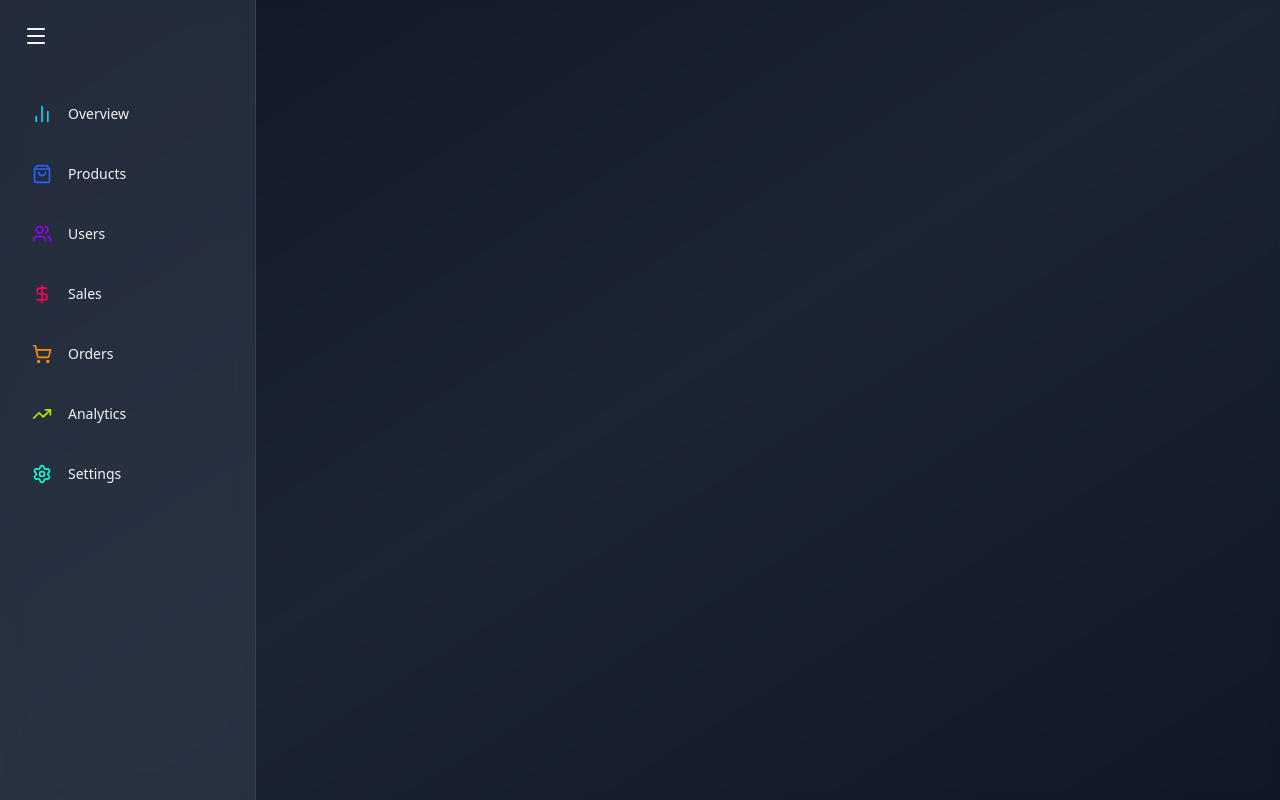
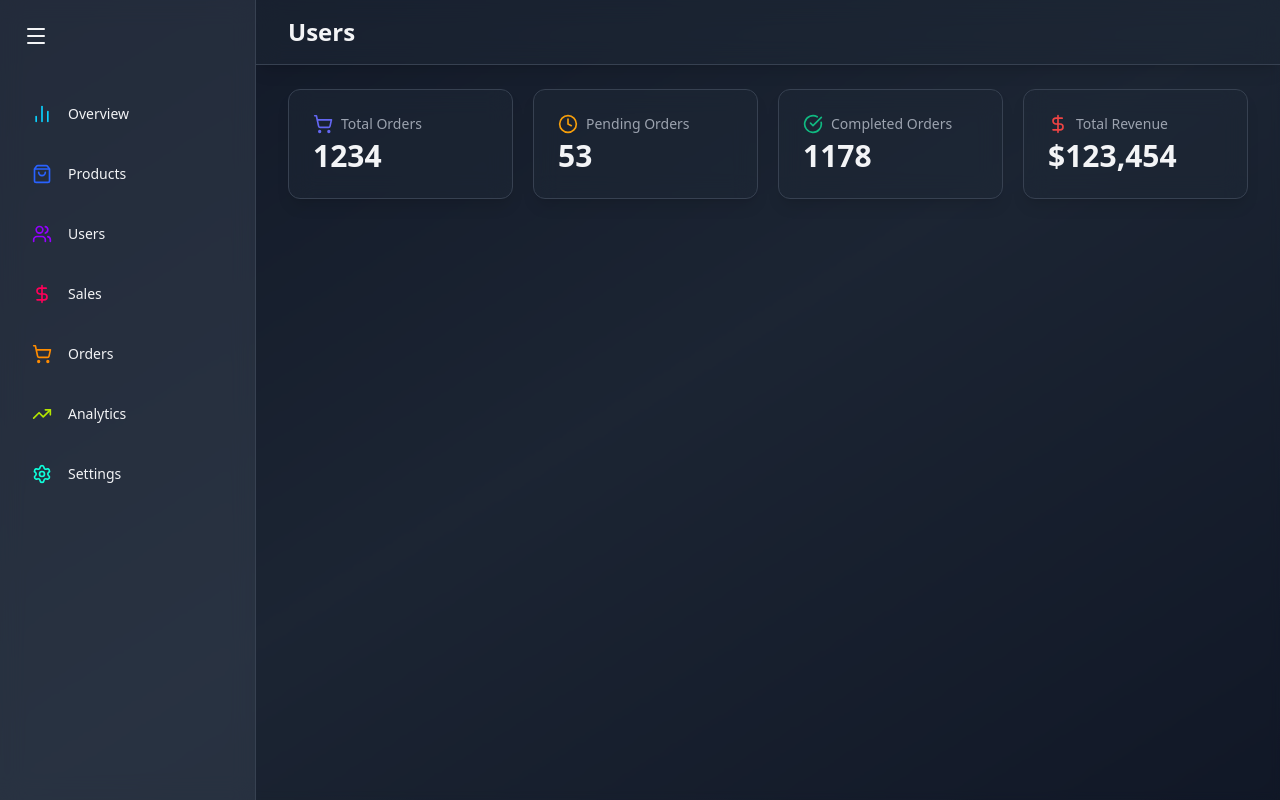
Before and after one commit to devrolet/react-admin-dashboard, a React (Vite) app: page /orders in a window 1280 px wide. Built offline with nearby package versions, Linux system fonts and the light colour scheme.

Commit message:
Create OrdersPage, move Sidebar component, add StatCards to OrdersPage

```diff
--- a/src/App.jsx
+++ b/src/App.jsx
@@ -1,11 +1,12 @@
 import { Route, Routes } from "react-router-dom";
 
-import Sidebar from "./components/Sidebar";
+import Sidebar from "./components/common/Sidebar";
 
 import OverviewPage from "./pages/OverviewPage";
 import ProductsPage from "./pages/ProductsPage";
 import UsersPage from "./pages/UsersPage";
 import SalesPage from "./pages/SalesPage";
+import OrdersPage from "./pages/OrdersPage";
 
 
 
@@ -30,6 +31,7 @@ function App() {
         <Route path="/products" element={<ProductsPage />} />
         <Route path="/users" element={<UsersPage />} />
         <Route path="/sales" element={<SalesPage />} />
+        <Route path="/orders" element={<OrdersPage />} />
       </Routes>
     </div>
   )
--- /dev/null
+++ b/src/pages/OrdersPage.jsx
@@ -0,0 +1,57 @@
+// eslint-disable-next-line no-unused-vars
+import { motion } from "framer-motion";
+import { CheckCircle, Clock, DollarSign, ShoppingCart } from "lucide-react";
+
+import Header from "../components/common/Header"
+import StatCard from "../components/common/StatCard";
+
+const ORDERS_STATS = {
+  totalOrders: 1234,
+  pendingOrders: 53,
+  completedOrders: 1178,
+  totalRevenue: "$123,454"
+}
+
+const OrdersPage = () => {
+  return (
+    <div className="flex-1 overflow-auto relative z-10">
+      <Header title="Users" />
+      <main className="max-w-7xl mx-auto py-6 px-4 lg:px-8">
+        {/* STATS */}
+        <motion.div
+          className="grid grid-cols-1 gap-5 sm:grid-cols-2 lg:grid-cols-4 mb-8"
+          initial={{ opacity: 0, y:20 }}
+          animate={{ opacity: 1, y: 0 }}
+          transition={{ duration: 1 }}
+        >
+          <StatCard
+            name="Total Orders"
+            icon={ShoppingCart}
+            value={ORDERS_STATS.totalOrders}
+            color="#6366F1"
+          />
+          <StatCard
+            name="Pending Orders"
+            icon={Clock}
+            value={ORDERS_STATS.pendingOrders}
+            color="#F59E0B"
+          />
+          <StatCard
+            name="Completed Orders"
+            icon={CheckCircle}
+            value={ORDERS_STATS.completedOrders}
+            color="#10B981"
+          />
+          <StatCard
+            name="Total Revenue"
+            icon={DollarSign}
+            value={ORDERS_STATS.totalRevenue}
+            color="#EF4444"
+          />
+        </motion.div>
+      </main>
+    </div>
+  )
+}
+
+export default OrdersPage
--- a/src/pages/UsersPage.jsx
+++ b/src/pages/UsersPage.jsx
@@ -10,7 +10,7 @@ import UserActivityHeatmap from "../components/users/UserActivityHeatmap";
 import UserDemographicChart from "../components/users/UserDemographicChart";
 
 
-const userStats = {
+const USER_STATS = {
   totalUsers: 152845,
   newUsersToday: 253,
   activeUsers: 98520,
@@ -32,25 +32,25 @@ const UsersPage = () => {
           <StatCard
             name="Total Users"
             icon={UsersIcon}
-            value={userStats.totalUsers.toLocaleString()}
+            value={USER_STATS.totalUsers.toLocaleString()}
             color="#6366F1"
           />
           <StatCard
             name="New Users Today"
             icon={UserPlus}
-            value={userStats.newUsersToday}
+            value={USER_STATS.newUsersToday}
             color="#10B981"
           />
           <StatCard
             name="ActiveUsers"
             icon={UserCheck}
-            value={userStats.activeUsers.toLocaleString()}
+            value={USER_STATS.activeUsers.toLocaleString()}
             color="#F59E0B"
           />
           <StatCard
             name="Churn Rate"
             icon={UserX}
-            value={userStats.totalUsers.toLocaleString()}
+            value={USER_STATS.totalUsers.toLocaleString()}
             color="#EF4444"
           />
         </motion.div>
```
Also changed, not shown: src/components/common/Sidebar.jsx (renamed from src/components/Sidebar.jsx).
